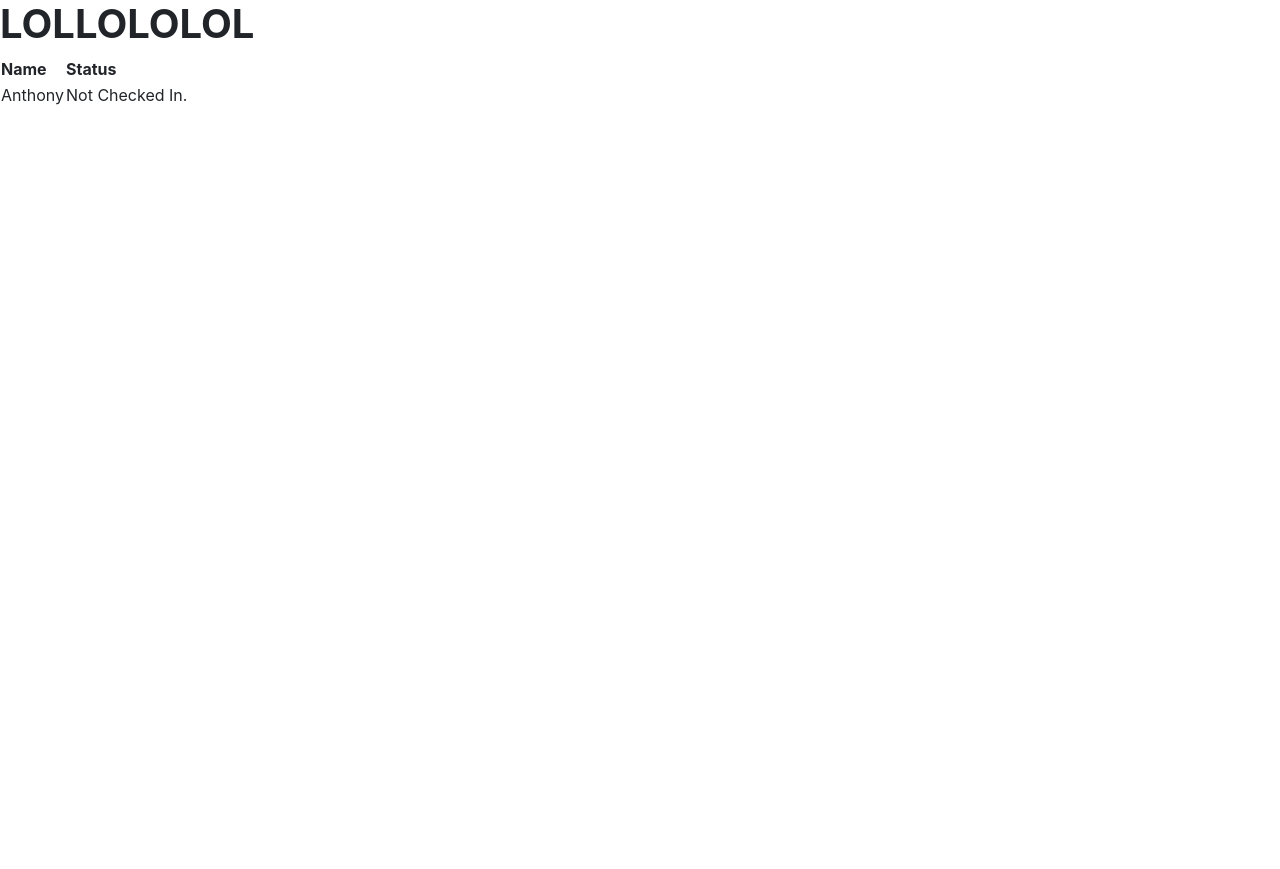
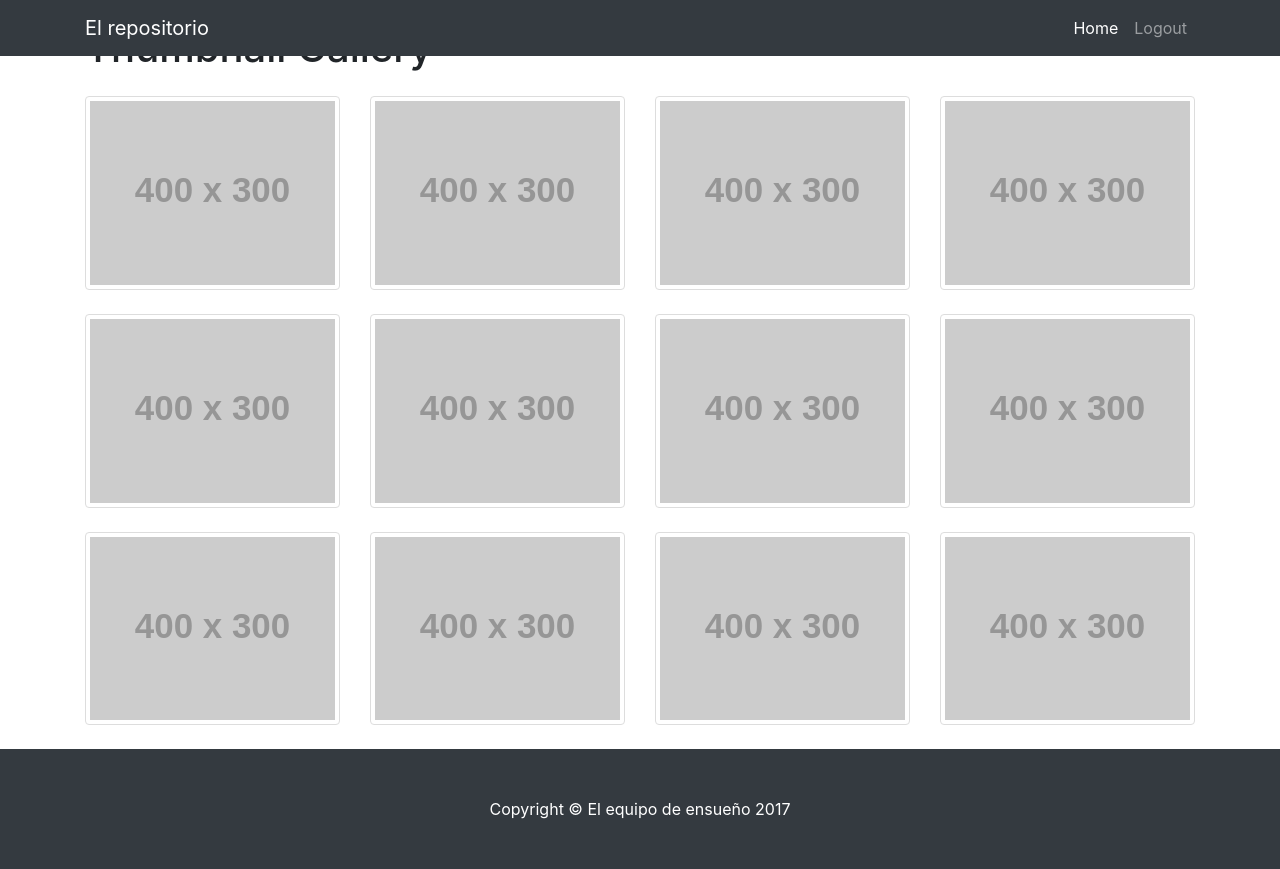
Before and after one commit to PSCS-Coding/archivo-de-amistad, a PHP site: page / in a window 1280 px wide. Before the commit the page ends 105 px from the top, so only its background shows below. Run offline with PHP 8.4, Linux system fonts and the light colour scheme; grey boxes labelled with a size stand in for pictures from a placeholder-image service; some libraries are stand-ins or nearby versions.

Commit message:
Added grid 4 milo

```diff
--- a/index.php
+++ b/index.php
@@ -14,21 +14,113 @@
 
 </head>
 
-        <body>
+<body>
 
-            <h1><b>LOLLOLOLOL</b></h1>
-            <table>
-                <th>Name</th>
-                <th>Status</th>
-                <tr>
-                    <td>
-                        Anthony
-                    </td>
-                    <td>
-                        Not Checked In.
-                    </td>
-                </tr>
-            </table>
+    <!-- Navigation -->
+    <nav class="navbar navbar-expand-lg navbar-dark bg-dark fixed-top">
+      <div class="container">
+        <a class="navbar-brand" href="#">El repositorio</a>
+        <button class="navbar-toggler" type="button" data-toggle="collapse" data-target="#navbarResponsive" aria-controls="navbarResponsive" aria-expanded="false" aria-label="Toggle navigation">
+          <span class="navbar-toggler-icon"></span>
+        </button>
+        <div class="collapse navbar-collapse" id="navbarResponsive">
+          <ul class="navbar-nav ml-auto">
+            <li class="nav-item active">
+              <a class="nav-link" href="#">Home
+                <span class="sr-only">(current)</span>
+              </a>
+            </li>
+            <li class="nav-item">
+              <a class="nav-link" href="#">Logout</a>
+            </li>
+          </ul>
+        </div>
+      </div>
+    </nav>
 
-        </body>
+    <!-- Page Content -->
+    <div class="container">
+
+      <h1 class="my-4 text-center text-lg-left">Thumbnail Gallery</h1>
+
+      <div class="row text-center text-lg-left">
+
+        <div class="col-lg-3 col-md-4 col-xs-6">
+          <a href="#" class="d-block mb-4 h-100">
+            <img class="img-fluid img-thumbnail" src="http://placehold.it/400x300" alt="">
+          </a>
+        </div>
+        <div class="col-lg-3 col-md-4 col-xs-6">
+          <a href="#" class="d-block mb-4 h-100">
+            <img class="img-fluid img-thumbnail" src="http://placehold.it/400x300" alt="">
+          </a>
+        </div>
+        <div class="col-lg-3 col-md-4 col-xs-6">
+          <a href="#" class="d-block mb-4 h-100">
+            <img class="img-fluid img-thumbnail" src="http://placehold.it/400x300" alt="">
+          </a>
+        </div>
+        <div class="col-lg-3 col-md-4 col-xs-6">
+          <a href="#" class="d-block mb-4 h-100">
+            <img class="img-fluid img-thumbnail" src="http://placehold.it/400x300" alt="">
+          </a>
+        </div>
+        <div class="col-lg-3 col-md-4 col-xs-6">
+          <a href="#" class="d-block mb-4 h-100">
+            <img class="img-fluid img-thumbnail" src="http://placehold.it/400x300" alt="">
+          </a>
+        </div>
+        <div class="col-lg-3 col-md-4 col-xs-6">
+          <a href="#" class="d-block mb-4 h-100">
+            <img class="img-fluid img-thumbnail" src="http://placehold.it/400x300" alt="">
+          </a>
+        </div>
+        <div class="col-lg-3 col-md-4 col-xs-6">
+          <a href="#" class="d-block mb-4 h-100">
+            <img class="img-fluid img-thumbnail" src="http://placehold.it/400x300" alt="">
+          </a>
+        </div>
+        <div class="col-lg-3 col-md-4 col-xs-6">
+          <a href="#" class="d-block mb-4 h-100">
+            <img class="img-fluid img-thumbnail" src="http://placehold.it/400x300" alt="">
+          </a>
+        </div>
+        <div class="col-lg-3 col-md-4 col-xs-6">
+          <a href="#" class="d-block mb-4 h-100">
+            <img class="img-fluid img-thumbnail" src="http://placehold.it/400x300" alt="">
+          </a>
+        </div>
+        <div class="col-lg-3 col-md-4 col-xs-6">
+          <a href="#" class="d-block mb-4 h-100">
+            <img class="img-fluid img-thumbnail" src="http://placehold.it/400x300" alt="">
+          </a>
+        </div>
+        <div class="col-lg-3 col-md-4 col-xs-6">
+          <a href="#" class="d-block mb-4 h-100">
+            <img class="img-fluid img-thumbnail" src="http://placehold.it/400x300" alt="">
+          </a>
+        </div>
+        <div class="col-lg-3 col-md-4 col-xs-6">
+          <a href="#" class="d-block mb-4 h-100">
+            <img class="img-fluid img-thumbnail" src="http://placehold.it/400x300" alt="">
+          </a>
+        </div>
+      </div>
+
+    </div>
+    <!-- /.container -->
+
+    <!-- Footer -->
+    <footer class="py-5 bg-dark">
+      <div class="container">
+        <p class="m-0 text-center text-white">Copyright &copy; El equipo de ensueño 2017</p>
+      </div>
+      <!-- /.container -->
+    </footer>
+
+    <!-- Bootstrap core JavaScript -->
+    <script src="vendor/jquery/jquery.min.js"></script>
+    <script src="vendor/bootstrap/js/bootstrap.bundle.min.js"></script>
+
+  </body>
     </html>
```
